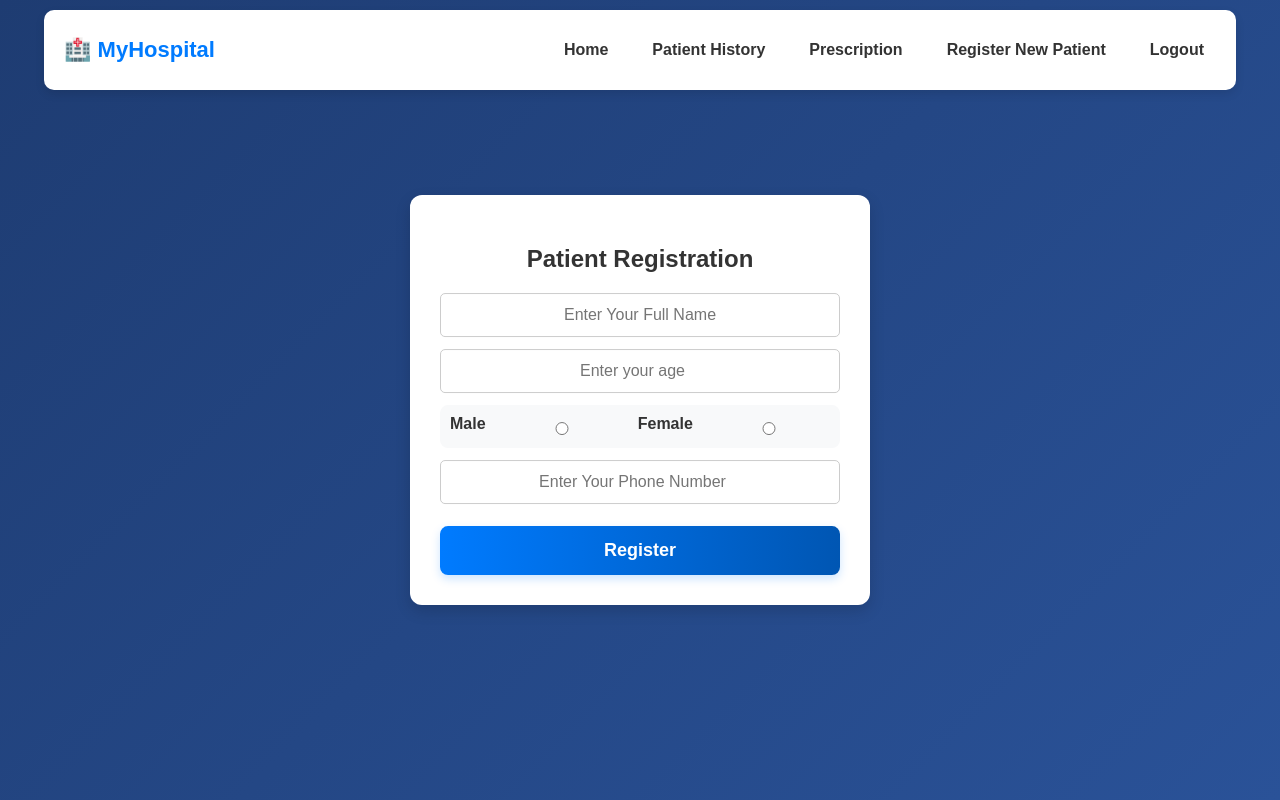
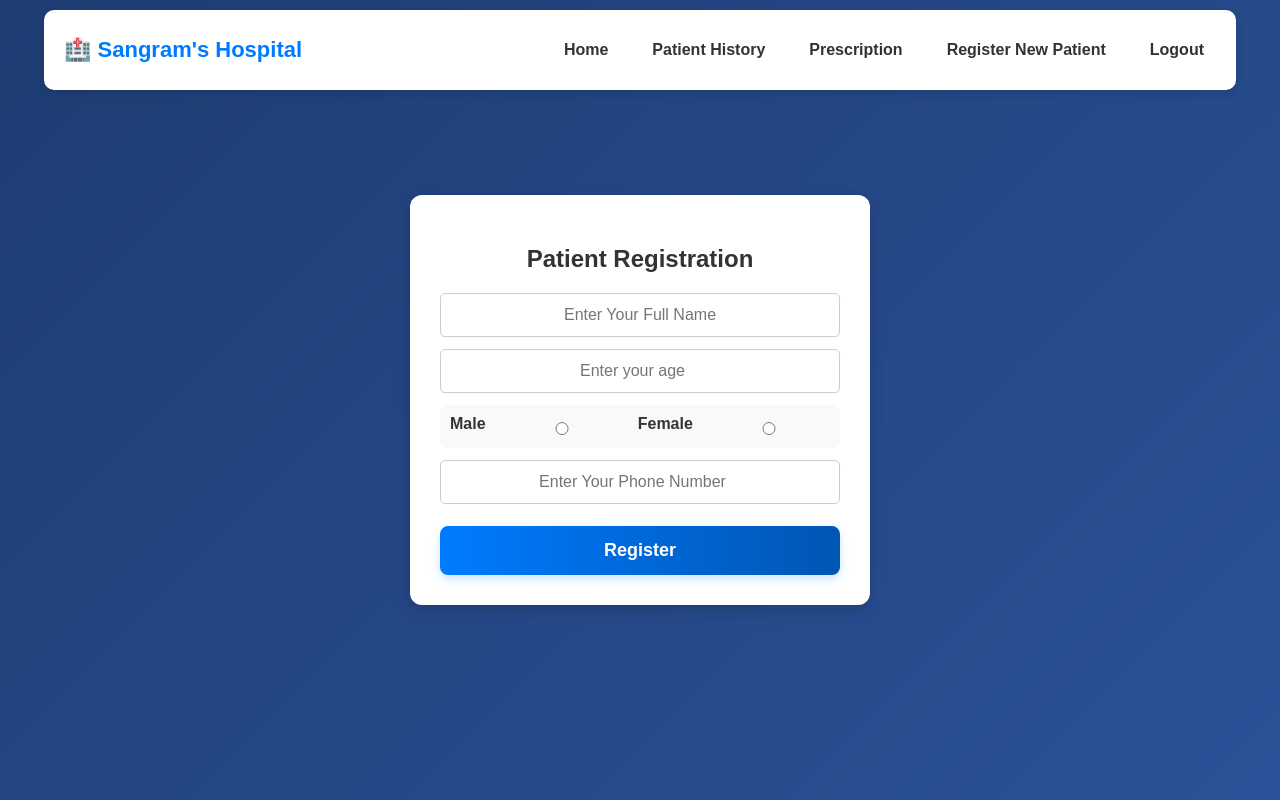
Before and after one commit to sangram72/Hospital_OPD_System, a React (Vite) app: page /Reg in a window 1280 px wide. Built offline with nearby package versions, Linux system fonts and the light colour scheme; no server answers; sample sign-in values are in the browser's storage.

Commit message:
Update Navbar.jsx

```diff
--- a/src/Components/Navbar/Navbar.jsx
+++ b/src/Components/Navbar/Navbar.jsx
@@ -17,7 +17,7 @@ function Navbar({ patientId }) {
 
   return (
     <nav className="navbar">
-      <div className="logo">🏥 MyHospital</div>
+      <div className="logo">🏥 Sangram's Hospital</div>
 
       <div className="menu-icon" onClick={() => setIsOpen(!isOpen)}>
         ☰
```
